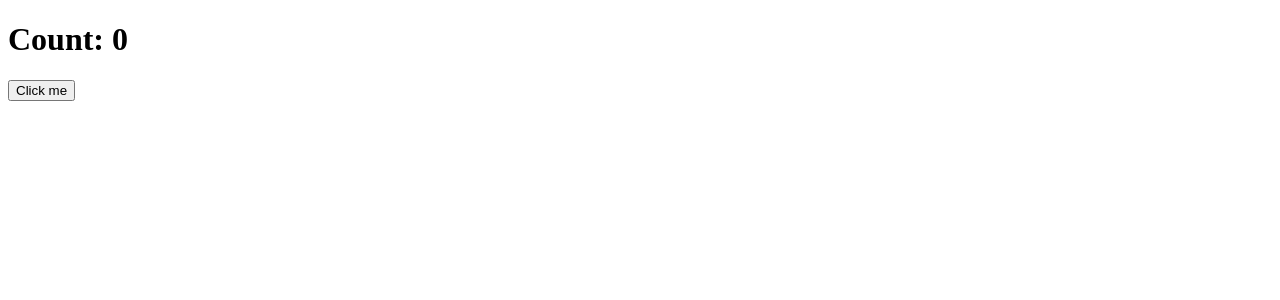
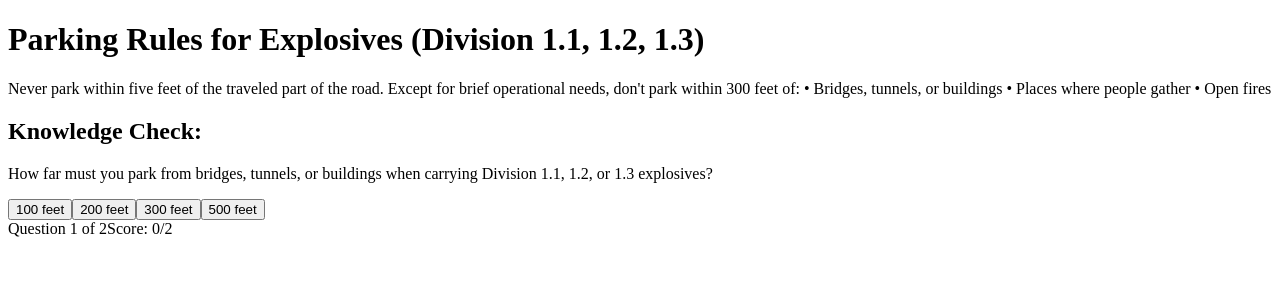
Before and after one commit to kenllah/hazmat-tutor, a Next.js app: page / in a window 1280 px wide. Shown: the top 300 px of the page. Built offline with nearby package versions, Linux system fonts and the light colour scheme.

Commit message:
Update index.js

```diff
--- a/pages/index.js
+++ b/pages/index.js
@@ -1,14 +1,105 @@
 import React, { useState } from 'react';
 
-export default function TestComponent() {
-  const [count, setCount] = useState(0);
+export default function HazmatTutor() {
+  const [currentSection, setCurrentSection] = useState(0);
+  const [score, setScore] = useState(0);
+  const [answered, setAnswered] = useState(null);
+
+  const sections = [
+    {
+      title: "Parking Rules for Explosives (Division 1.1, 1.2, 1.3)",
+      content: "Never park within five feet of the traveled part of the road. Except for brief operational needs, don't park within 300 feet of:\n• Bridges, tunnels, or buildings\n• Places where people gather\n• Open fires",
+      quiz: {
+        question: "How far must you park from bridges, tunnels, or buildings when carrying Division 1.1, 1.2, or 1.3 explosives?",
+        options: [
+          "100 feet",
+          "200 feet",
+          "300 feet",
+          "500 feet"
+        ],
+        correct: 2
+      }
+    },
+    {
+      title: "Attending Parked Vehicles",
+      content: "The person attending a placarded vehicle must:\n• Be in the vehicle, awake, and not in the sleeper berth, or within 100 feet with clear view\n• Know the hazards of the materials\n• Know emergency procedures\n• Be able to move the vehicle if needed",
+      quiz: {
+        question: "How far can an attendant be from their placarded vehicle?",
+        options: [
+          "50 feet with clear view",
+          "100 feet with clear view",
+          "150 feet with clear view",
+          "200 feet with clear view"
+        ],
+        correct: 1
+      }
+    }
+  ];
+
+  const handleAnswer = (selectedOption) => {
+    setAnswered(selectedOption);
+
+    if (selectedOption === sections[currentSection].quiz.correct) {
+      setScore(score + 1);
+    }
+    if (currentSection < sections.length - 1) {
+      setTimeout(() => {
+        setCurrentSection(currentSection + 1);
+        setAnswered(null);
+      }, 1000);
+    }
+  };
+
+  const currentQuiz = sections[currentSection].quiz;
 
   return (
-    <div>
-      <h1>Count: {count}</h1>
-      <button onClick={() => setCount(count + 1)}>
-        Click me
-      </button>
+    <div className="p-4 max-w-2xl mx-auto">
+      <div className="bg-white rounded shadow p-6">
+        <h1 className="text-xl font-bold mb-4">
+          {sections[currentSection].title}
+        </h1>
+
+        <div className="bg-gray-100 p-4 rounded mb-6 whitespace-pre-line">
+          {sections[currentSection].content}
+        </div>
+
+        <div className="mb-6">
+          <h2 className="font-bold mb-2">Knowledge Check:</h2>
+          <p className="mb-4">{currentQuiz.question}</p>
+
+          <div className="space-y-2">
+            {currentQuiz.options.map((option, index) => (
+              <button
+                key={index}
+                onClick={() => answered === null && handleAnswer(index)}
+                className={`w-full p-3 text-left rounded border ${
+                  answered === null
+                    ? 'hover:bg-gray-100'
+                    : index === currentQuiz.correct
+                    ? 'bg-green-100 border-green-500'
+                    : answered === index
+                    ? 'bg-red-100 border-red-500'
+                    : ''
+                }`}
+                disabled={answered !== null}
+              >
+                {option}
+              </button>
+            ))}
+          </div>
+        </div>
+
+        <div className="flex justify-between text-sm text-gray-600">
+          <span>Question {currentSection + 1} of {sections.length}</span>
+          <span>Score: {score}/{sections.length}</span>
+        </div>
+
+        {currentSection === sections.length - 1 && answered !== null && (
+          <div className="mt-4 p-4 bg-blue-100 rounded">
+            Final Score: {score} out of {sections.length}
+          </div>
+        )}
+      </div>
     </div>
   );
 }
```
